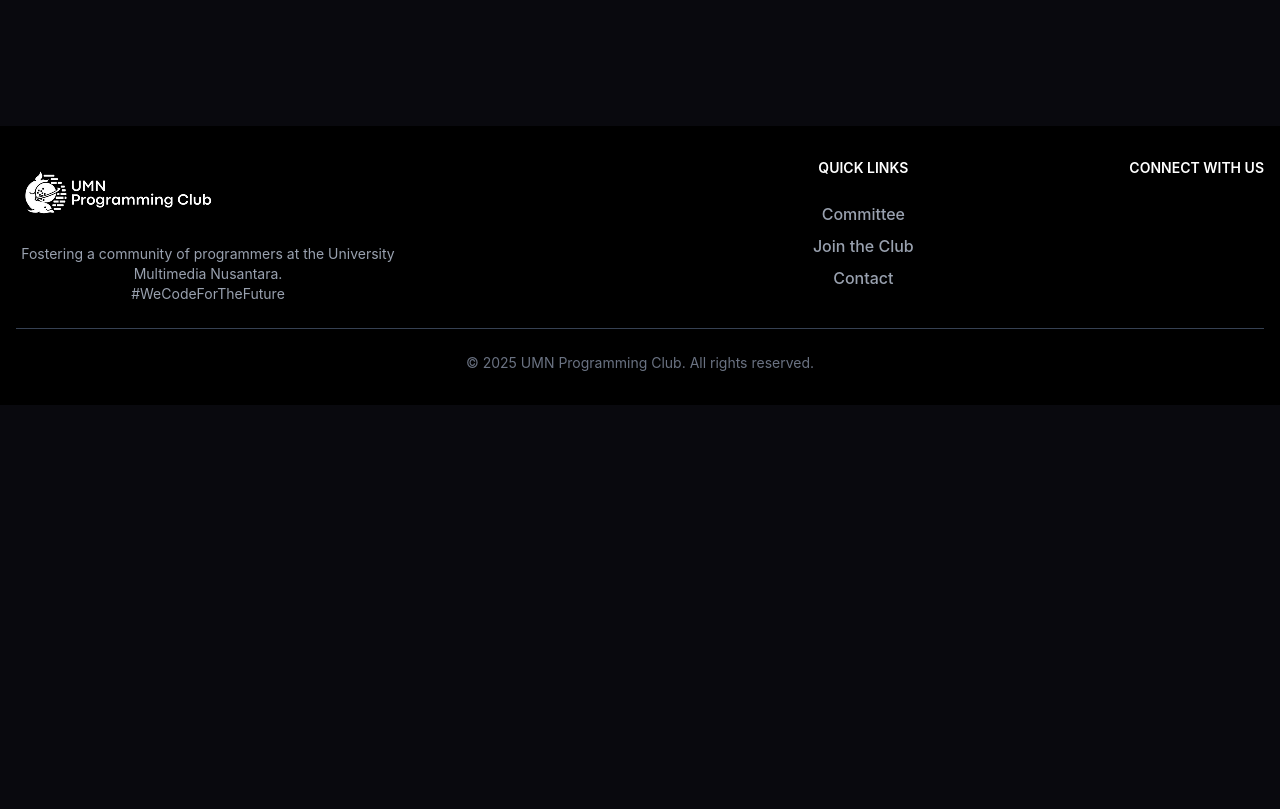
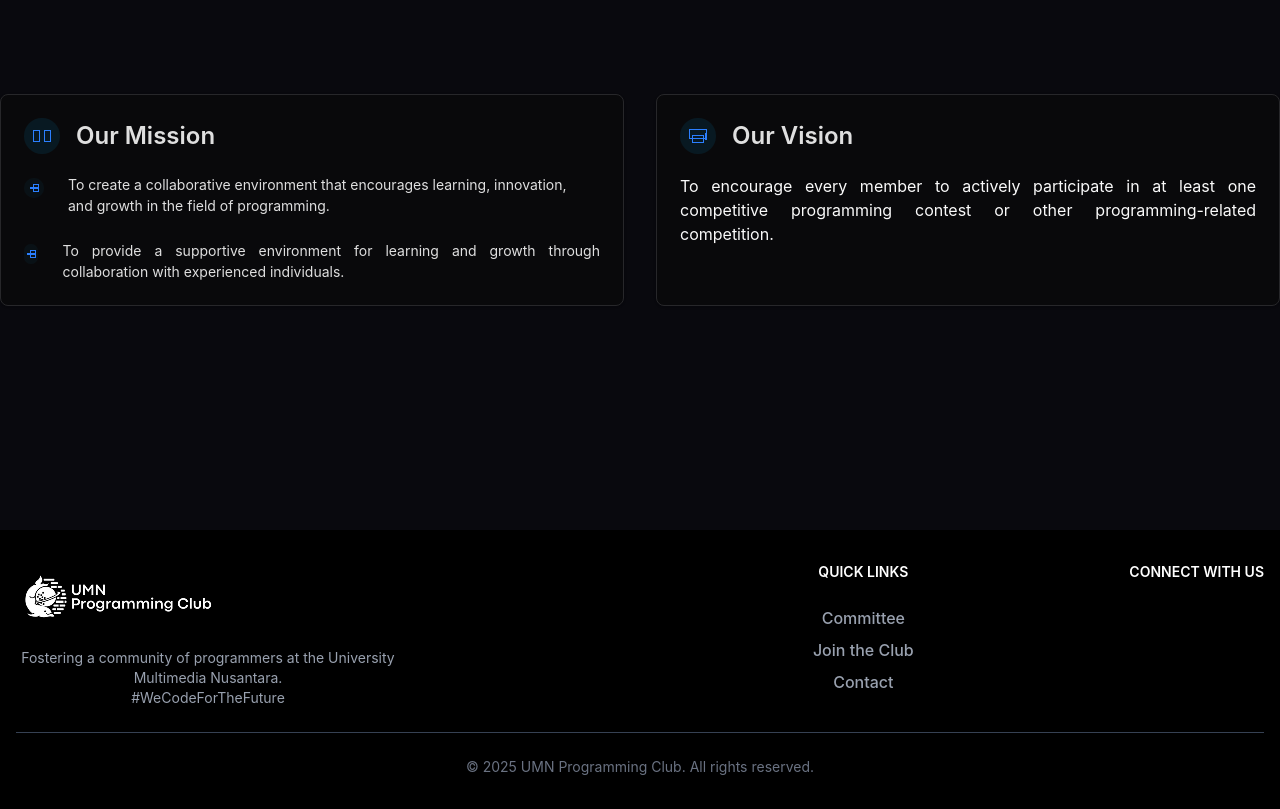
Before and after one commit to ByLaaaa/UMNPC-New, a Vue app: page /about in a window 1280 px wide. Shown: the part 1306-2115 px from the top of the page. Before the commit the page ends 1711 px from the top, so only its background shows below. Built offline with nearby package versions, Linux system fonts and the light colour scheme.

Commit message:
About Page: add Card section

```diff
--- a/src/views/About.vue
+++ b/src/views/About.vue
@@ -44,5 +44,65 @@
                 </li>
             </ol>
         </div>
+        <!-- Card Bottom -->
+        <div class="max-w-7xl mx-auto my-24">
+            <div class="flex flex-col md:flex-row gap-8">
+                <!-- Our Mission Card -->
+                <div class="bg-zinc-950 rounded-lg shadow-sm flex-1 p-6 outline outline-1 outline-offset-[-1px] outline-zinc-800">
+                    <div class="flex items-start">
+                        <div class="w-9 h-9 bg-sky-500/10 rounded-full flex items-center justify-center mr-4">
+                            <div class="w-5 h-5 relative">
+                                <div class="w-[5px] h-2.5 absolute right-[1.67px] top-[5px] outline outline-[1.67px] outline-offset-[-0.83px] outline-blue-500"></div>
+                                <div class="w-[5px] h-2.5 absolute left-[1.67px] top-[5px] outline outline-[1.67px] outline-offset-[-0.83px] outline-blue-500"></div>
+                            </div>
+                        </div>
+                        <h2 class="text-2xl font-semibold font-inter leading-normal">Our Mission</h2>
+                    </div>
+                    <div class="mt-5 space-y-6">
+                        <div class="flex items-start">
+                            <div class="w-5 h-5 bg-sky-500/5 rounded-full flex items-center justify-center mr-6 mt-1">
+                                <div class="w-3 h-3 relative">
+                                    <div class="w-1.5 h-0 absolute left-[2.5px] top-[6px] outline outline-1 outline-offset-[-0.5px] outline-blue-500"></div>
+                                    <div class="w-1 h-1.5 absolute left-[6px] top-[2.5px] outline outline-1 outline-offset-[-0.5px] outline-blue-500"></div>
+                                </div>
+                            </div>
+                            <p class="text-sm font-normal text-justify font-inter leading-normal">
+                                To create a collaborative environment that encourages learning, innovation,<br/>
+                                and growth in the field of programming.
+                            </p>
+                        </div>
+                            <div class="flex items-start">
+                                <div class="w-5 h-5 bg-sky-500/5 rounded-full flex items-center justify-center mr-6 mt-1">
+                                    <div class="w-3 h-3 relative">
+                                        <div class="w-1.5 h-0 absolute left-[2.5px] top-[6px] outline outline-1 outline-offset-[-0.5px] outline-blue-500"></div>
+                                        <div class="w-1 h-1.5 absolute left-[6px] top-[2.5px] outline outline-1 outline-offset-[-0.5px] outline-blue-500"></div>
+                                    </div>
+                                </div>
+                                <p class="text-sm font-normal text-justify font-inter leading-normal">
+                                    To provide a supportive environment for learning and growth through collaboration with experienced individuals.
+                                </p>
+                            </div>
+                        </div>
+                    </div>
+                <!-- Our Vision Card -->
+                <div class="bg-zinc-950 rounded-lg shadow-sm flex-1 p-6 outline outline-1 outline-offset-[-1px] outline-zinc-800">
+                    <div class="flex items-start">
+                        <div class="w-9 h-9 bg-sky-500/10 rounded-full flex items-center justify-center mr-4">
+                            <div class="w-5 h-5 relative">
+                                <div class="w-4 h-2 absolute left-[1.67px] top-[4.17px] outline outline-[1.67px] outline-offset-[-0.83px] outline-blue-500"></div>
+                                    <div class="w-0 h-[5px] absolute left-[18.33px] top-[8.33px] outline outline-[1.67px] outline-offset-[-0.83px] outline-blue-500"></div>
+                                    <div class="w-2.5 h-1.5 absolute left-[5px] top-[10.42px] outline outline-[1.67px] outline-offset-[-0.83px] outline-blue-500"></div>
+                                </div>
+                            </div>
+                        <h2 class="text-2xl font-semibold font-inter leading-normal">Our Vision</h2>
+                    </div>
+                        <div class="mt-5">
+                            <p class="text-neutral-50 text-base text-justify font-normal font-inter leading-normal">
+                                To encourage every member to actively participate in at least one competitive programming contest or other programming-related competition.
+                            </p>
+                        </div>
+                    </div>
+                </div>
+        </div>
     </div>
 </template>
```
